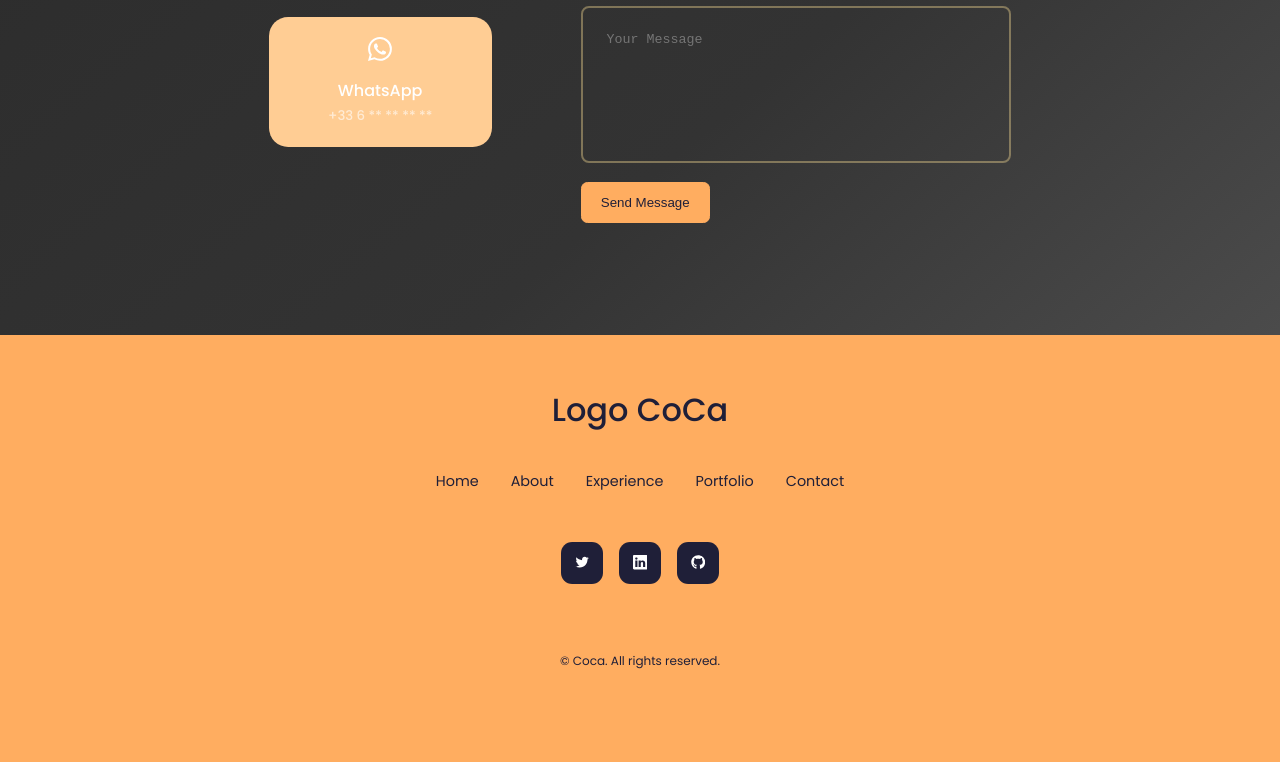
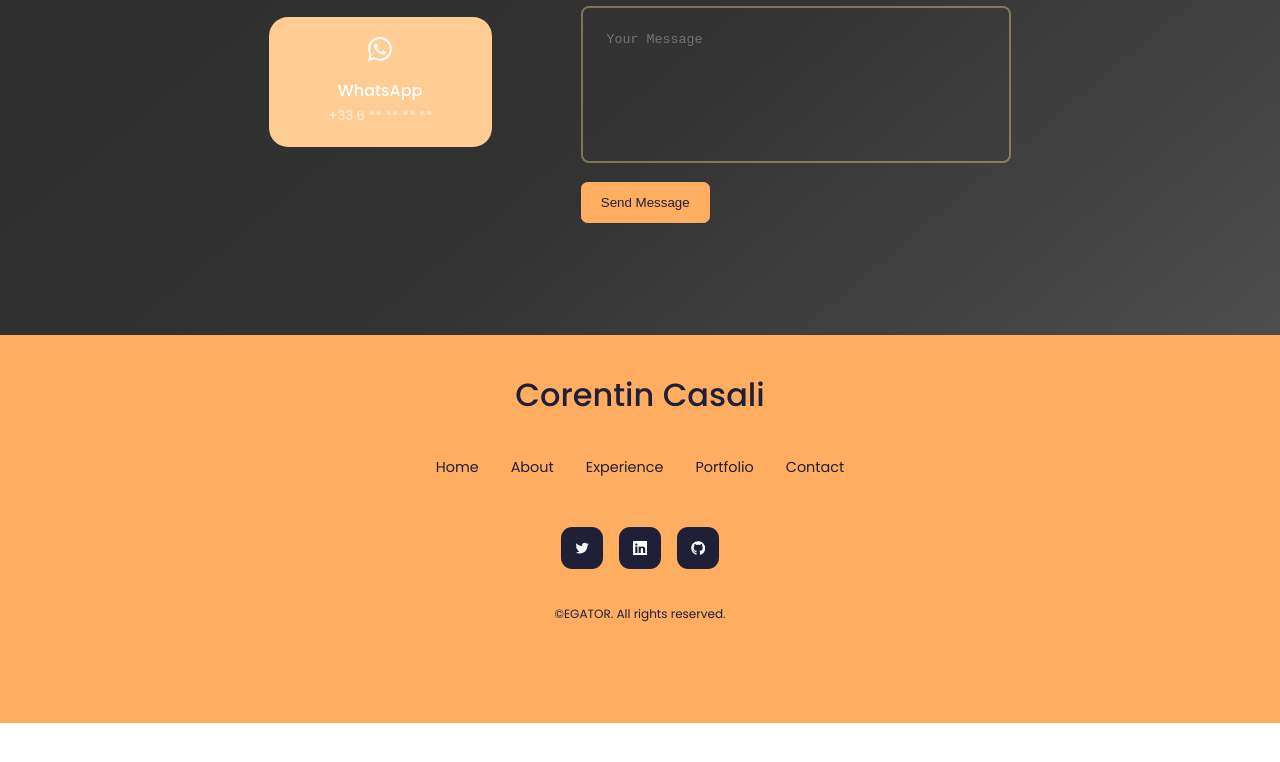
Before and after one commit to CoCasali/cv, a React (Create React App) app: page / in a window 1280 px wide. Shown: the part 3818-4580 px from the top of the page. After the commit the page ends 4541 px from the top, so only its background shows below. Built offline with nearby package versions, Linux system fonts and the light colour scheme.

Commit message:
change footer

```diff
--- a/src/components/footer/Footer.jsx
+++ b/src/components/footer/Footer.jsx
@@ -7,7 +7,7 @@ import {IoLogoTwitter} from 'react-icons/io'
 const Footer = () => {
   return (
     <footer>
-      <a href="#" className='footer__logo'>Logo CoCa</a>
+      <a href="#" className='footer__logo'>Corentin Casali</a>
 
       <ul className='permalinks'>
         <li><a href="#">Home</a></li>
@@ -19,12 +19,12 @@ const Footer = () => {
 
       <div className='footer__socials'>
         <a href="https://twitter.com"><IoLogoTwitter/></a>
-        <a href="https://linkedin.com"><BsLinkedin/></a>
-        <a href="https://github.com"><FaGithub/></a>
+        <a href="https://www.linkedin.com/in/corentincasali/"><BsLinkedin/></a>
+        <a href="https://github.com/CoCasali"><FaGithub/></a>
       </div>
 
       <div className="footer__copyright">
-        <small>&copy; Coca. All rights reserved.</small>
+        <small>&copy;EGATOR. All rights reserved.</small>
       </div>
     </footer>
   )
--- a/src/components/footer/footer.css
+++ b/src/components/footer/footer.css
@@ -1,6 +1,6 @@
 footer {
     background: var(--color-primary);
-    padding: 3rem 0;
+    padding: 2.1rem 0;
     text-align: center;
     font-size: 0.9rem;
     margin-top: 7rem;
@@ -29,7 +29,7 @@ footer a {
     display: flex;
     justify-content: center;
     gap: 1rem;
-    margin-bottom: 4rem;
+    margin-bottom: 2rem;
 }
 
 .footer__socials a {
```
